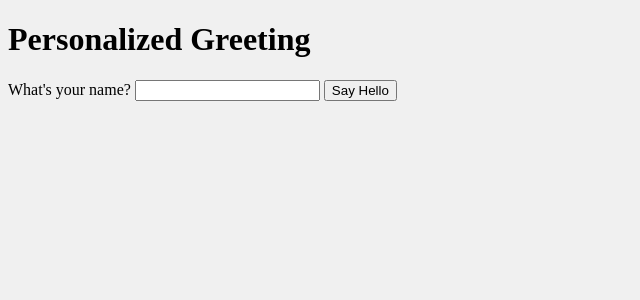
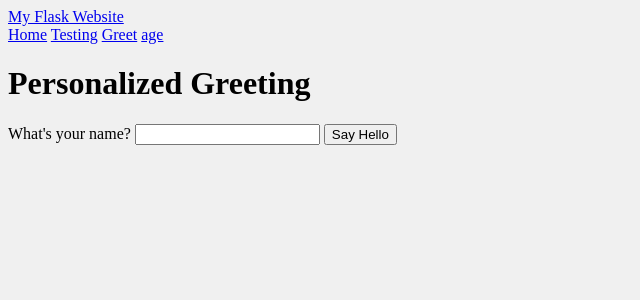
Before and after one commit to RaphelReji/flask-webpage, a Flask app: page /greet in a window 1280 px wide. Shown: the top 300 px of the page, without its empty margins (0-640 px from the left). Run offline with Flask 3, Linux system fonts and the light colour scheme.

Commit message:
adding a age finding function

```diff
--- a/app.py
+++ b/app.py
@@ -23,5 +23,14 @@ def greet():
 
     return render_template("greet.html", user_name=user_name)
 
+@app.route("/age", methods=["GET", "POST"])
+def greet():
+    user_age = ""
+
+    if request.method == "POST":
+        user_age = request.form.get("user_age", "").strip()
+
+    return render_template("greet.html", user_name=user_age)
+
 if __name__ == "__main__":
     app.run(debug=True)
--- a/templates/base.html
+++ b/templates/base.html
@@ -7,6 +7,17 @@
      <link rel="stylesheet" href="{{ url_for('static', filename='styles.css') }}">
 </head>
 <body>
+
+    <nav class="navbar">
+    <a class="logo" href="{{ url_for('index') }}">My Flask Website</a>
+
+    <div class="nav-links">
+        <a href="{{ url_for('index') }}">Home</a>
+        <a href="{{ url_for('testing') }}">Testing</a>
+        <a href="{{ url_for('greet') }}">Greet</a>
+        <a href="{{ url_for('age') }}">age</a>
+    </div>
+</nav>
      {% block content %}{% endblock %}
 </body>
 </html>
```
Also changed, not shown: templates/age.html (added, +10 -0 lines).
